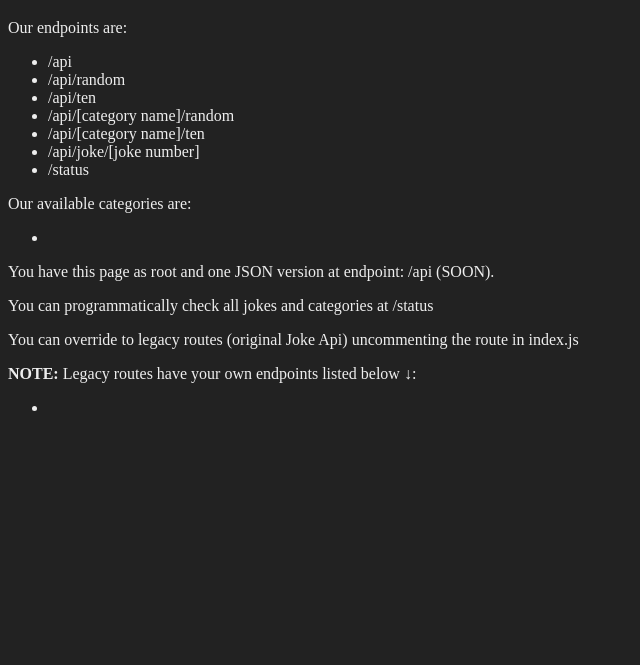
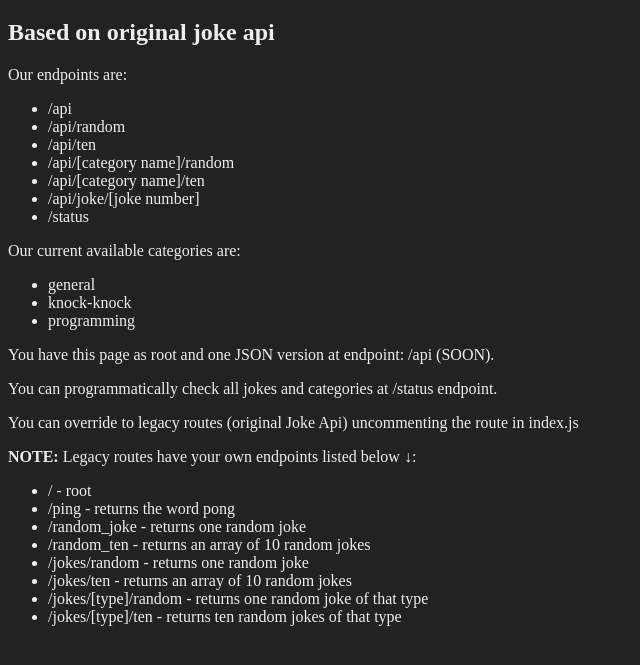
Before and after one commit to mvsant/nova_joke_api, a website: page public/pages/root/index.html in a window 1280 px wide. Shown: the part 61-726 px from the top of the page, without its empty margins (0-640 px from the left). Drawn offline with Linux system fonts and the light colour scheme.

Commit message:
Update index.html content.

```diff
--- a/public/pages/root/index.html
+++ b/public/pages/root/index.html
@@ -9,6 +9,7 @@
 </head>
 <body>
     <h1>Welcome to Nova Joke API !!!</h1>
+    <h2>Based on original joke api</h2>
     Our endpoints are:
     <ul>
         <li>/api</li>
@@ -19,16 +20,26 @@
         <li>/api/joke/[joke number]</li>
         <li>/status</li>
     </ul>
-    Our available categories are:
+    Our current available categories are:
     <ul>
-        <li></li>
+        <li>general</li>
+        <li>knock-knock</li>
+        <li>programming</li>
     </ul>
     <p>You have this page as root and one JSON version at endpoint: /api (SOON).</p>
-    <p>You can programmatically check all jokes and categories at /status </p>
+    <p>You can programmatically check all jokes and categories at /status endpoint.</p>
     <p>You can override to legacy routes (original Joke Api) uncommenting the route in index.js</p>
     <p><b>NOTE:</b> Legacy routes have your own endpoints listed below ↓:  </p>
     <ul>
-        <li></li>
+        <li>/ - root</li>
+        <li>/ping - returns the word pong</li>
+        <li>/random_joke - returns one random joke</li>
+        <li>/random_ten - returns an array of 10 random jokes</li>
+        <li>/jokes/random - returns one random joke</li>
+        <li>/jokes/ten - returns an array of 10 random jokes</li>
+        <li>/jokes/[type]/random - returns one random joke of that type</li>
+        <li>/jokes/[type]/ten - returns ten random jokes of that type </li>
+
     </ul>
 
 </body>
```
